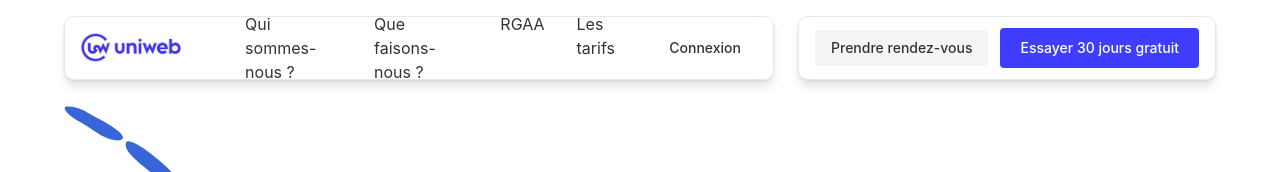
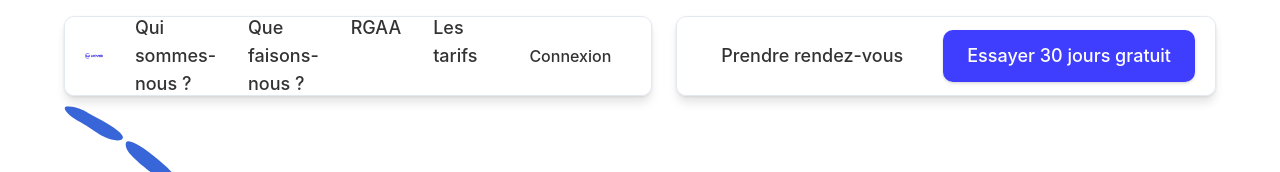
Before and after one commit to rgeron/uniweb-fr-copy, a Next.js app: page / in a window 1280 px wide. Shown: the top 172 px of the page. Built offline with nearby package versions, Linux system fonts and the light colour scheme.

Commit message:
very good navbar

```diff
--- a/src/components/navbar.tsx
+++ b/src/components/navbar.tsx
@@ -20,21 +20,20 @@ export function Navbar() {
     <div className="fixed top-4 left-0 right-0 mx-auto w-[90%] z-50">
       <div className="flex justify-between items-center gap-6">
         {/* Left Container */}
-        <div className="flex-1 bg-white/80 dark:bg-background/80 backdrop-blur-md shadow-xl rounded-xl p-4 border border-border h-16">
+        <div className="flex-1 bg-white/80 dark:bg-background/80 backdrop-blur-md shadow-xl rounded-xl p-5 border border-border h-20">
           <div className="flex items-center justify-between h-full">
-            <div className="flex items-center gap-8">
             <Link href="/">
               <Image
                 src="/images/logo/uniweb-full-logo.png"
                 alt="Uniweb"
-                  width={130}
-                  height={65}
+                width={140}
+                height={70}
                 className="flex-shrink-0"
               />
             </Link>
 
             {/* Desktop Navigation */}
-              <div className="hidden md:flex justify-center items-center gap-6">
+            <div className="hidden md:flex justify-center items-center gap-8 mx-auto">
               <Menu setActive={setActive}>
                 <MenuItem
                   setActive={setActive}
@@ -104,13 +103,12 @@ export function Navbar() {
                 <HoveredLink href="/tarifs">Les tarifs</HoveredLink>
               </Menu>
             </div>
-            </div>
 
             {/* Connexion button - moved from right div */}
             <div className="hidden md:flex">
               <Link
                 href="/connexion"
-                className="px-4 py-2 text-foreground hover:text-primary transition-colors text-sm font-medium"
+                className="px-5 py-2.5 text-foreground hover:text-primary transition-colors text-base font-medium"
               >
                 Connexion
               </Link>
@@ -119,19 +117,19 @@ export function Navbar() {
         </div>
 
         {/* Right Container */}
-        <div className="bg-white/80 dark:bg-background/80 backdrop-blur-md shadow-xl rounded-xl p-4 border border-border h-16">
+        <div className="bg-white/80 dark:bg-background/80 backdrop-blur-md shadow-xl rounded-xl p-5 border border-border h-20">
           <div className="flex items-center h-full">
             {/* CTA Buttons */}
-            <div className="flex items-center gap-3">
+            <div className="flex items-center gap-4">
               <Link
                 href="/prendre-rendez-vous"
-                className="hidden md:inline-flex px-4 py-2 text-foreground bg-secondary hover:bg-secondary/90 rounded-md font-medium transition-colors text-sm"
+                className="hidden md:inline-flex px-6 py-3 rounded-lg font-medium transition-all text-lg hover:scale-110"
               >
                 Prendre rendez-vous
               </Link>
               <a
                 href="/essai-gratuit"
-                className="px-4 py-2 md:px-5 md:py-2.5 bg-primary text-primary-foreground rounded-md font-medium hover:bg-primary/90 transition-colors text-sm"
+                className="px-6 py-3 bg-primary text-primary-foreground rounded-xl font-medium hover:bg-primary/90 transition-all text-lg shadow-md hover:shadow-lg hover:scale-105"
               >
                 Essayer 30 jours gratuit
               </a>
--- a/src/components/ui/navbar-menu.tsx
+++ b/src/components/ui/navbar-menu.tsx
@@ -28,7 +28,7 @@ export const MenuItem = ({
     <div onMouseEnter={() => setActive(item)} className="relative ">
       <motion.p
         transition={{ duration: 0.3 }}
-        className="cursor-pointer text-foreground hover:text-primary text-base"
+        className="cursor-pointer text-foreground hover:text-primary text-lg font-medium"
       >
         {item}
       </motion.p>
@@ -122,7 +122,7 @@ export const HoveredLink = ({ children, href, ...rest }: HoveredLinkProps) => {
     <Link
       href={href}
       {...rest}
-      className="text-popover-foreground hover:text-primary"
+      className="text-foreground hover:text-primary text-lg font-medium"
     >
       {children}
     </Link>
```
Lines whose indentation alone changed are shown as unchanged.
